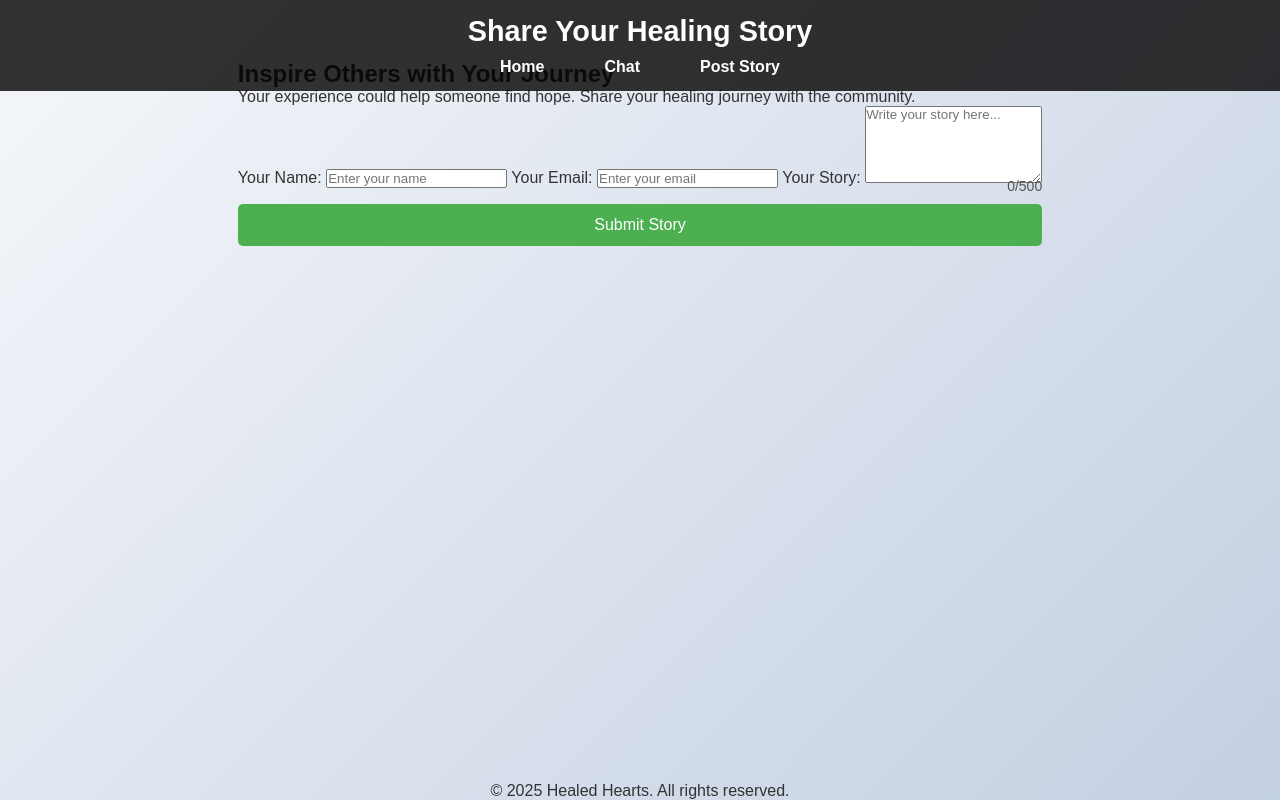
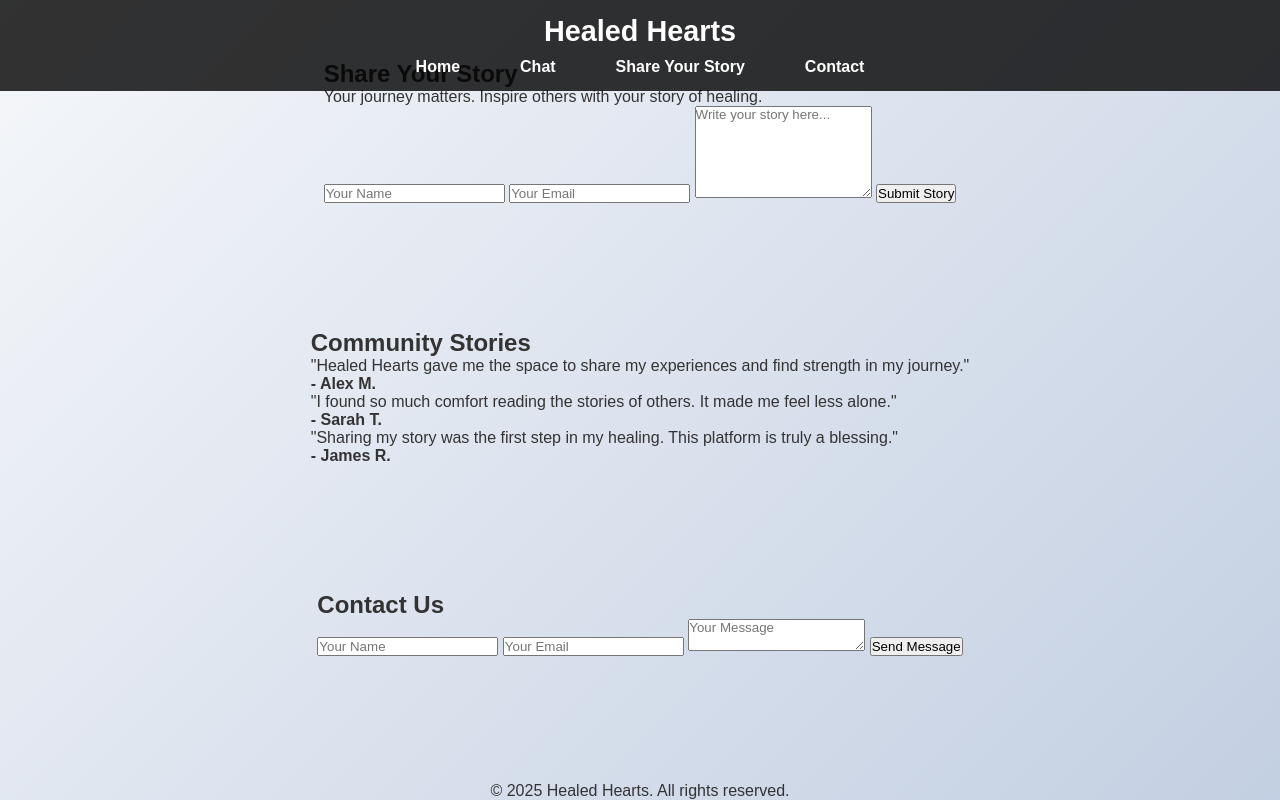
Before and after one commit to karthikeya25/healedhearts, a Flask app: page /post-story in a window 1280 px wide. Run offline with Flask 3, Linux system fonts and the light colour scheme.

Commit message:
Update post_story.html

```diff
--- a/healed_hearts/templates/post_story.html
+++ b/healed_hearts/templates/post_story.html
@@ -3,52 +3,74 @@
 <head>
     <meta charset="UTF-8">
     <meta name="viewport" content="width=device-width, initial-scale=1.0">
-    <title>Post Your Story | Healed Hearts</title>
-    <link rel="stylesheet" href="../static/styles.css">
-    <script defer src="../static/app.js"></script>
+    <title>Share Your Story - Healed Hearts</title>
+    <link rel="stylesheet" href="styles.css">
+    <script defer src="app.js"></script>
 </head>
 <body>
-    <header>
-        <h1 class="title">Share Your Healing Story</h1>
+
+    <!-- Navigation Bar -->
+    <header class="nav-bar">
+        <h1 class="logo">Healed Hearts</h1>
         <nav>
             <ul>
                 <li><a href="index.html">Home</a></li>
                 <li><a href="chat.html">Chat</a></li>
-                <li><a href="post_story.html" class="active">Post Story</a></li>
+                <li><a href="post_story.html" class="active">Share Your Story</a></li>
+                <li><a href="#contact">Contact</a></li>
             </ul>
         </nav>
     </header>
 
-    <section class="story-container">
-        <h2>Inspire Others with Your Journey</h2>
-        <p>Your experience could help someone find hope. Share your healing journey with the community.</p>
+    <!-- Story Submission Section -->
+    <section id="post-story" class="fade-in">
+        <h2 class="section-title">Share Your Story</h2>
+        <p class="section-description">Your journey matters. Inspire others with your story of healing.</p>
 
-        <form id="story-form">
-            <label for="name">Your Name:</label>
-            <input type="text" id="name" name="name" placeholder="Enter your name" required>
+        <div class="story-container">
+            <form id="story-form">
+                <input type="text" name="name" placeholder="Your Name" required>
+                <input type="email" name="email" placeholder="Your Email" required>
+                <textarea name="story" placeholder="Write your story here..." rows="6" required></textarea>
+                <button type="submit" class="pulse-btn">Submit Story</button>
+            </form>
+        </div>
+    </section>
 
-            <label for="email">Your Email:</label>
-            <input type="email" id="email" name="email" placeholder="Enter your email" required>
-
-            <label for="story">Your Story:</label>
-            <textarea id="story" name="story" rows="5" placeholder="Write your story here..." required></textarea>
-            <p id="char-count">0/500</p>
-
-            <button type="submit" class="btn-submit">Submit Story</button>
-        </form>
-
-        <!-- Confirmation Modal -->
-        <div id="confirmation-modal" class="modal hidden">
-            <div class="modal-content">
-                <h3>🎉 Thank You!</h3>
-                <p>Your story has been submitted successfully. It will be reviewed and shared soon.</p>
-                <button class="btn-close">Back to Home</button>
+    <!-- Testimonials Section -->
+    <section id="testimonials" class="content-section pop-up">
+        <h2>Community Stories</h2>
+        <div class="testimonial-slider">
+            <div class="testimonial">
+                <p>"Healed Hearts gave me the space to share my experiences and find strength in my journey."</p>
+                <h4>- Alex M.</h4>
+            </div>
+            <div class="testimonial">
+                <p>"I found so much comfort reading the stories of others. It made me feel less alone."</p>
+                <h4>- Sarah T.</h4>
+            </div>
+            <div class="testimonial">
+                <p>"Sharing my story was the first step in my healing. This platform is truly a blessing."</p>
+                <h4>- James R.</h4>
             </div>
         </div>
     </section>
 
+    <!-- Contact Section -->
+    <section id="contact" class="content-section fade-in">
+        <h2>Contact Us</h2>
+        <form id="contact-form">
+            <input type="text" name="name" placeholder="Your Name" required>
+            <input type="email" name="email" placeholder="Your Email" required>
+            <textarea name="message" placeholder="Your Message" required></textarea>
+            <button type="submit" class="pulse-btn">Send Message</button>
+        </form>
+    </section>
+
+    <!-- Footer -->
     <footer>
         <p>&copy; 2025 Healed Hearts. All rights reserved.</p>
     </footer>
+
 </body>
 </html>
```
